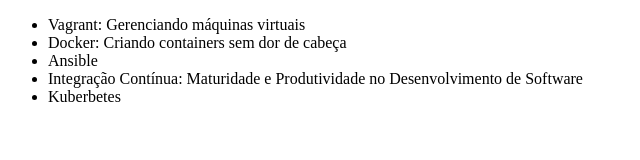
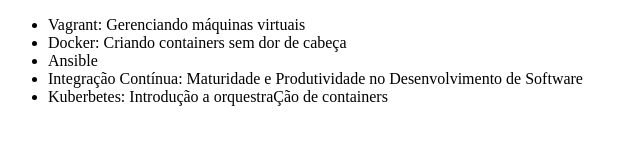
Before and after one commit to CangianiJr/alura-git, a plain HTML site: page index.html in a window 1280 px wide. Shown: the whole page, without its empty margins (0-640 px from the left). Drawn offline with Linux system fonts and the light colour scheme.

Commit message:
Alterando o nome do curso de Kuberbetes

```diff
--- a/index.html
+++ b/index.html
@@ -10,7 +10,7 @@
         <li>Docker: Criando containers sem dor de cabeça</li>
         <li>Ansible</li>
         <li>Integração Contínua: Maturidade e Produtividade no Desenvolvimento de Software</li>
-        <li>Kuberbetes</li>
+        <li>Kuberbetes: Introdução a orquestraÇão de containers</li>
     </ul>
 </body>
 </html>
```
